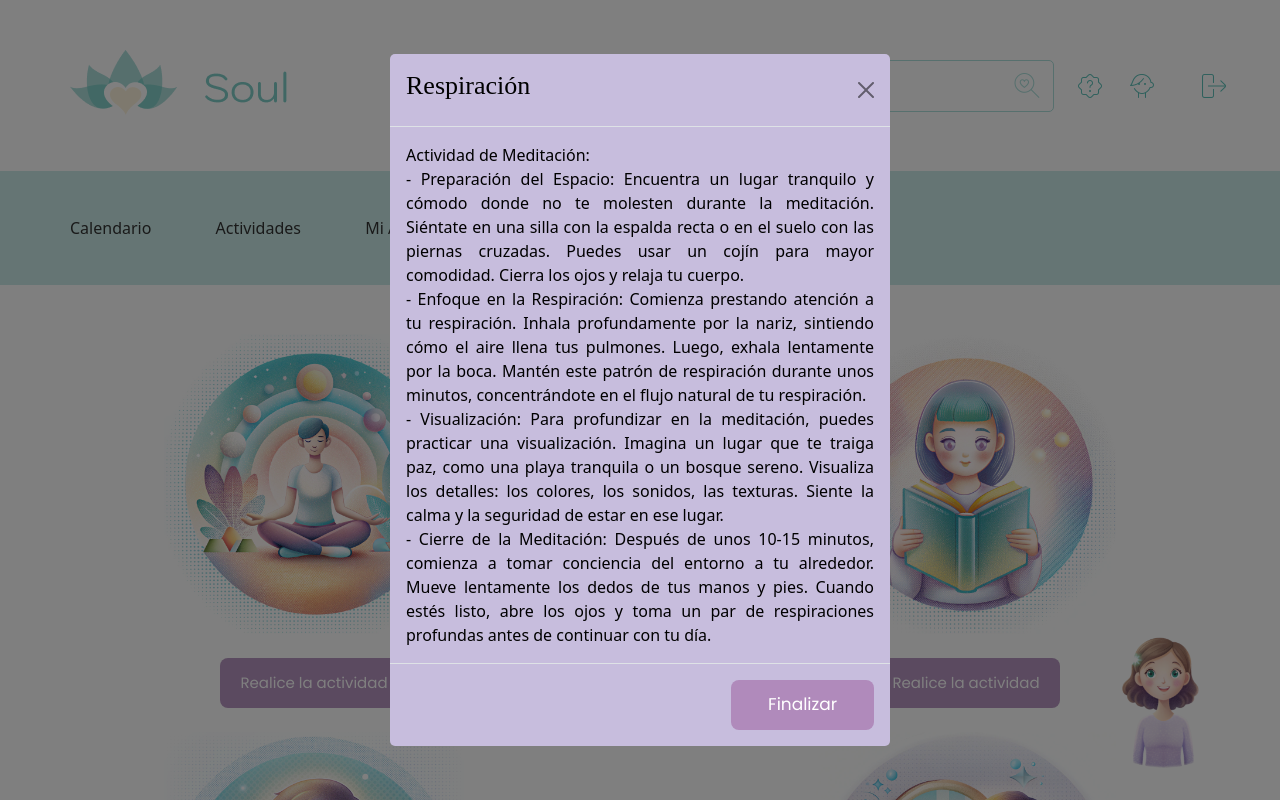
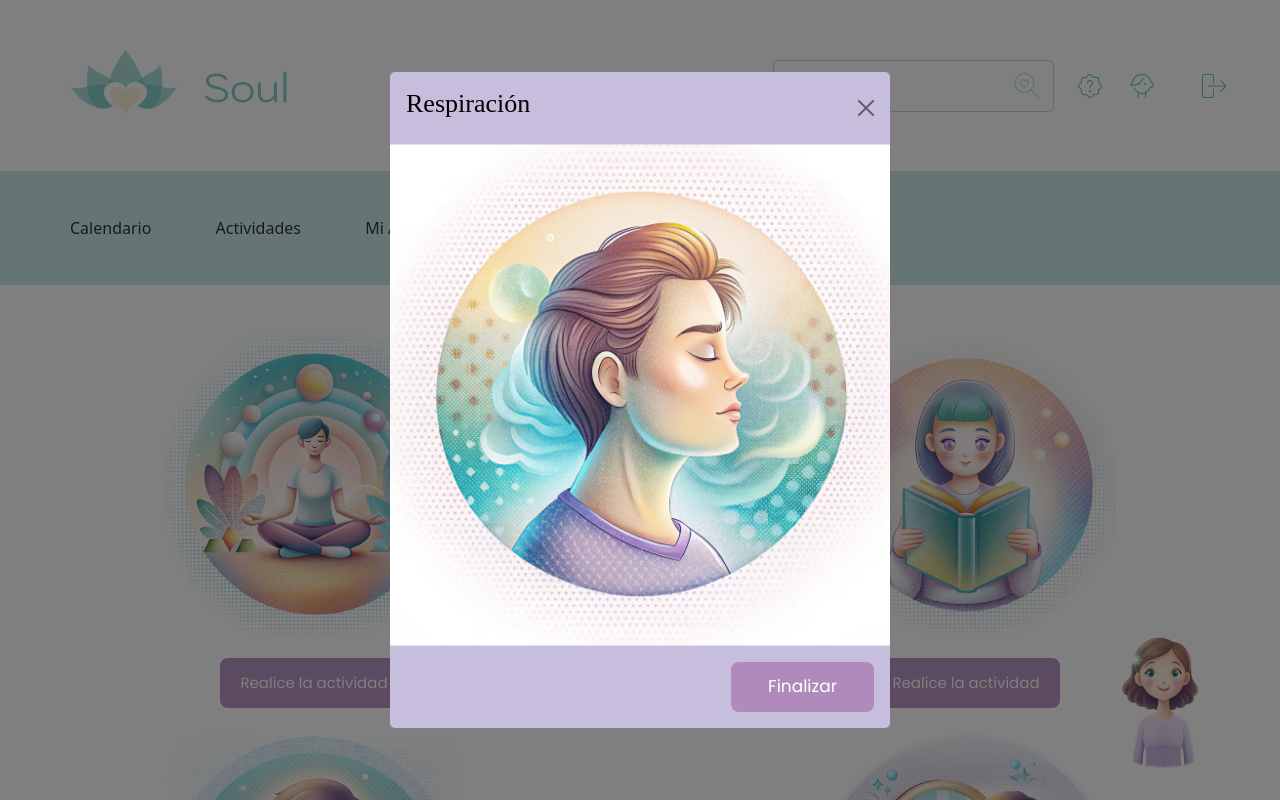
Before and after one commit to mlolaserrano/soul, a PHP site: page /pages/actividades.html in a window 1280 px wide, after a click on "Realice la actividad". Run offline with PHP 8.4, Linux system fonts and the light colour scheme; some libraries are stand-ins or nearby versions; some web fonts are replaced.

Commit message:
modal imgenes

```diff
--- a/assets/css/styles.css
+++ b/assets/css/styles.css
@@ -963,6 +963,10 @@ margin-left: -50px;
   width: 80%;
   height: auto;
  }
+ .L-modal-body{
+  width: 80%;
+  height: auto;
+ }
 }
 
  .L-modal-content{
@@ -982,6 +986,12 @@ margin-left: -50px;
   width: 30%;
   height: 50px;
  }
+
+
+.L-CarruselModal{
+  width: 400px;
+  height: auto;
+}
 
 
 /*Administrador -  Home */
--- a/pages/actividades.html
+++ b/pages/actividades.html
@@ -85,35 +85,31 @@
          <h1 class="L-Titulo" id="exampleModalToggleLabel">Respiración</h1>
          <button type="button" class="btn-close" data-bs-dismiss="modal" aria-label="Close"></button>
        </div>
-                <div class="modal-body">
-                  Actividad de Meditación:
-                  <br>
-                  - Preparación del Espacio:
-                  Encuentra un lugar tranquilo y cómodo donde no te molesten durante la meditación.
-                  Siéntate en una silla con la espalda recta o en el suelo con las piernas cruzadas.
-                  Puedes usar un cojín para mayor comodidad. Cierra los ojos y relaja tu cuerpo.
-                  <br>
-                  - Enfoque en la Respiración:
-                  Comienza prestando atención a tu respiración. Inhala profundamente por la nariz, sintiendo cómo el
-                  aire llena tus pulmones.
-                  Luego, exhala lentamente por la boca.
-                  Mantén este patrón de respiración durante unos minutos, concentrándote en el flujo natural de tu
-                  respiración.
-                  <br>
-                  - Visualización:
-                  Para profundizar en la meditación, puedes practicar una visualización.
-                  Imagina un lugar que te traiga paz, como una playa tranquila o un bosque sereno.
-                  Visualiza los detalles: los colores, los sonidos, las texturas. Siente la calma y la seguridad de
-                  estar en ese lugar.
-                  <br>
-                  - Cierre de la Meditación:
-                  Después de unos 10-15 minutos, comienza a tomar conciencia del entorno a tu alrededor.
-                  Mueve lentamente los dedos de tus manos y pies. Cuando estés listo,
-                  abre los ojos y toma un par de respiraciones profundas antes de continuar con tu día.
+       <div class="L-modal-body">
+        <div id="carouselExample" class="carousel slide">
+            <div class="carousel-inner">
+              <div class="carousel-item active">
+                <img src="\images\alguien-inhalando-profundo.jpg" class="d-block w-100" alt="...">
+              </div>
+              <div class="carousel-item">
+                <img src="\images\una-mano-apretando-una-pelota.png" class="d-block w-100" alt="...">
+              </div>
+              <div class="carousel-item">
+                <img src="\images\posici-n-de-yoga.png" class="d-block w-100" alt="...">
+              </div>
+            </div>
+            <button class="carousel-control-prev" type="button" data-bs-target="#carouselExample" data-bs-slide="prev">
+              <span class="carousel-control-prev-icon" aria-hidden="true"></span>
+              <span class="visually-hidden">Previous</span>
+            </button>
+            <button class="carousel-control-next" type="button" data-bs-target="#carouselExample" data-bs-slide="next">
+              <span class="carousel-control-next-icon" aria-hidden="true"></span>
+              <span class="visually-hidden">Next</span>
+            </button>
+          </div>
        </div>
        <div class="modal-footer">
-                  <button class="L-btnfin" data-bs-target="#exampleModalToggle2"
-                    data-bs-toggle="modal">Finalizar</button>
+         <button class="L-btnfin" data-bs-target="#exampleModalToggle2" data-bs-toggle="modal">Finalizar</button>
        </div>
      </div>
    </div>
```
Also changed, not shown: images/alguien-inhalando-profundo.jpg (added), images/posici-n-de-yoga.png (added), images/una-mano-apretando-una-pelota.png (added). Lines whose indentation alone changed are shown as unchanged.
